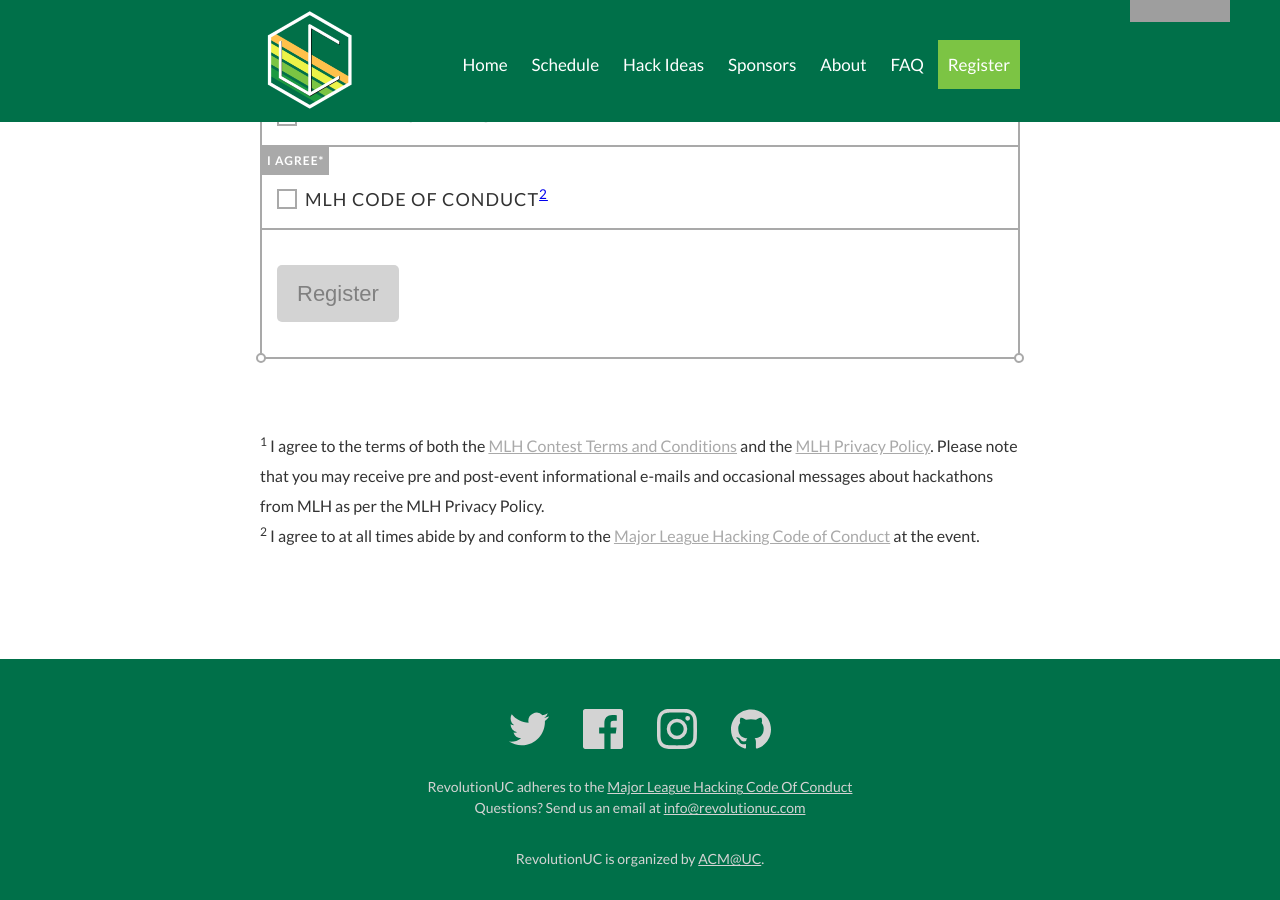
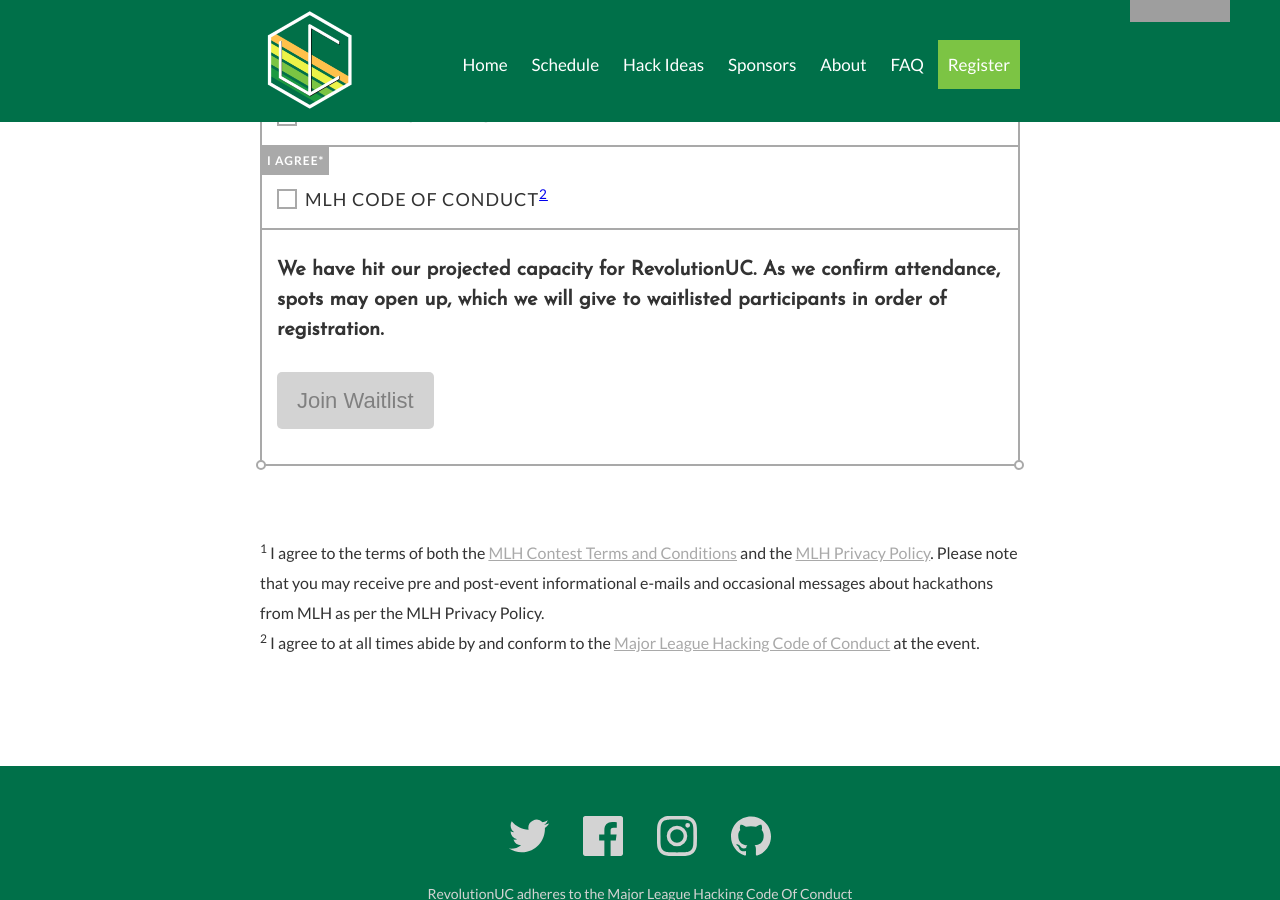
Before and after one commit to RevolutionUC/revolutionuc-frontend, a Jekyll site: the page built from register.html, in a window 1280 px wide and 900 px high, scrolled down 1979 px. Built offline with Jekyll 4.4.1, drawn with Linux system fonts in a browser that asks for light colours; comment, search, counter and statistics services are not loaded; grey boxes are pictures that could not be loaded.

Commit message:
Switch to waitlist button

```diff
--- a/register.html
+++ b/register.html
@@ -257,10 +257,11 @@ description: Registration for RevolutionUC — Hackathon at the University of Ci
           </div>
 
           <div class="form-block">
-              <!-- <h4 style="margin-top: -10px">We have hit our projected capacity for RevolutionUC.
+              <h4 style="margin-top: -10px">We have hit our projected capacity for RevolutionUC.
                   As we confirm attendance, spots may open up, which we will give to waitlisted
-                  participants in order of registration.</h4> -->
-            <button name="registrationSubmit" type="submit" disabled class="btn btn--register">Register</button>
+                  participants in order of registration.</h4>
+              <button name="registrationSubmit" type="submit" disabled class="btn btn--register">Join Waitlist</button>
+            <!-- <button name="registrationSubmit" type="submit" disabled class="btn btn--register">Register</button> -->
           </div>
         </form>
 
```
